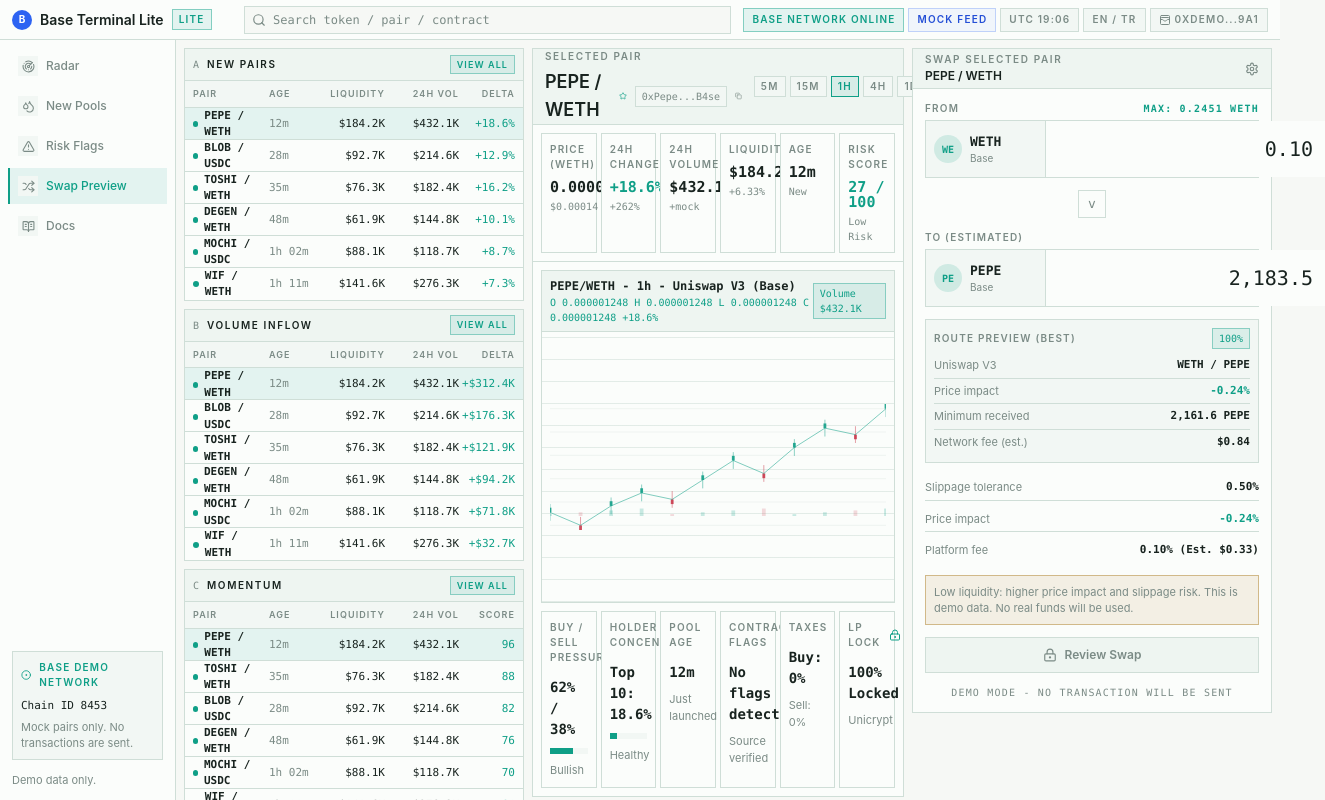
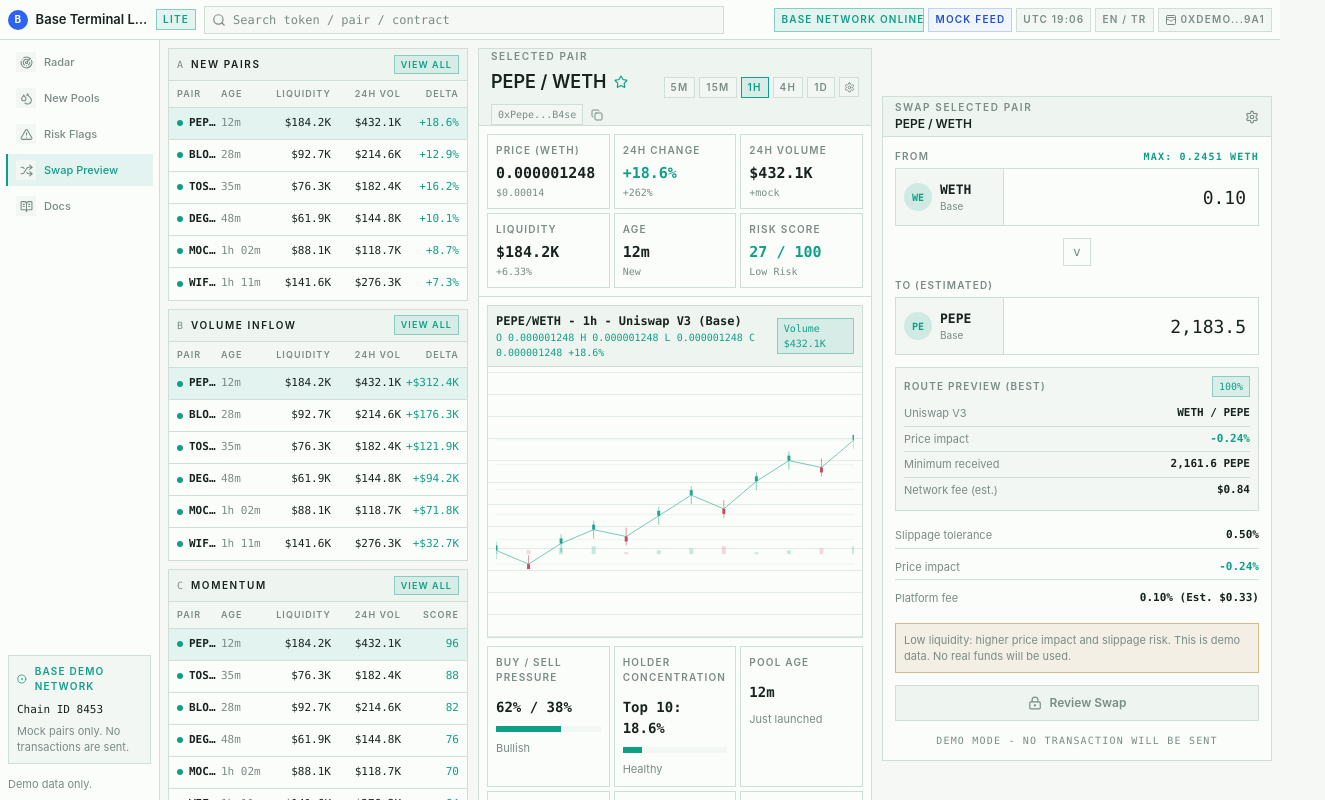
Before and after one commit to Edizemre1/base-market-terminal-lite, a Next.js app: page /swap in a window 1280 px wide. Shown: the top 800 px of the page, 1325 px wide, since content can reach past the window. Built offline with nearby package versions, Linux system fonts and the light colour scheme.

Commit message:
fix: polish terminal layout overflow

```diff
--- a/src/app/globals.css
+++ b/src/app/globals.css
@@ -42,11 +42,13 @@
 
 html {
   background: rgb(var(--color-bg));
+  overflow-x: hidden;
 }
 
 body {
   min-height: 100vh;
   margin: 0;
+  overflow-x: hidden;
   background: rgb(var(--color-bg));
   color: rgb(var(--color-text));
   font-family:
--- a/src/components/AppShell.tsx
+++ b/src/components/AppShell.tsx
@@ -27,14 +27,14 @@ export function AppShell({ children }: { children: ReactNode }) {
   const pathname = usePathname();
 
   return (
-    <div className="min-h-screen bg-base-black text-base-text">
+    <div className="min-h-screen overflow-x-hidden bg-base-black text-base-text">
       <header className="fixed left-0 right-0 top-0 z-50 h-10 border-b border-base-line bg-base-panel">
-        <div className="grid h-full grid-cols-[220px_minmax(260px,620px)_1fr] items-center gap-3 px-3">
-          <Link href="/" className="flex items-center gap-2">
+        <div className="grid h-full grid-cols-[minmax(164px,188px)_minmax(220px,520px)_minmax(0,1fr)] items-center gap-2 px-2">
+          <Link href="/" className="flex min-w-0 items-center gap-2">
             <span className="grid h-5 w-5 place-items-center rounded-full bg-base-blue text-[10px] font-bold text-white">
               B
             </span>
-            <span className="text-[14px] font-semibold text-base-text">
+            <span className="truncate text-[13px] font-semibold text-base-text">
               Base Terminal Lite
             </span>
             <span className="border border-base-mint/45 bg-base-mint/10 px-1.5 py-0.5 text-[10px] font-semibold uppercase tracking-[0.12em] text-base-mint">
@@ -56,7 +56,7 @@ export function AppShell({ children }: { children: ReactNode }) {
             />
           </label>
 
-          <div className="flex items-center justify-end gap-1 text-[10px] font-semibold uppercase tracking-[0.12em]">
+          <div className="flex min-w-0 items-center justify-end gap-1 overflow-hidden text-[10px] font-semibold uppercase tracking-[0.12em]">
             <TopChip label="Base Network Online" tone="mint" />
             <TopChip label="Mock Feed" tone="blue" />
             <TopChip label="UTC 19:06" />
@@ -66,8 +66,8 @@ export function AppShell({ children }: { children: ReactNode }) {
         </div>
       </header>
 
-      <aside className="fixed bottom-0 left-0 top-10 z-40 hidden w-[176px] border-r border-base-line bg-base-panel md:flex md:flex-col">
-        <nav className="space-y-1 p-2" aria-label="Base terminal">
+      <aside className="fixed bottom-0 left-0 top-10 z-40 hidden w-[160px] border-r border-base-line bg-base-panel md:flex md:flex-col">
+        <nav className="space-y-1 p-1.5" aria-label="Base terminal">
           {navItems.map((item) => {
             const Icon = item.icon;
             const active = item.active === "/" ? pathname === "/" : pathname === item.active;
@@ -77,22 +77,22 @@ export function AppShell({ children }: { children: ReactNode }) {
                 key={item.label}
                 href={item.href}
                 className={cx(
-                  "flex h-9 items-center gap-2 border-l-2 px-2 text-[12px] font-medium",
+                  "flex h-8 items-center gap-2 border-l-2 px-2 text-[11px] font-medium",
                   active
                     ? "border-base-mint bg-base-mint/10 text-base-mint"
                     : "border-transparent text-base-muted hover:border-base-line hover:bg-base-elevated hover:text-base-text"
                 )}
               >
-                <span className="grid h-5 w-5 place-items-center bg-base-elevated text-base-muted">
+                <span className="grid h-5 w-5 shrink-0 place-items-center bg-base-elevated text-base-muted">
                   <Icon size={13} aria-hidden="true" />
                 </span>
-                {item.label}
+                <span className="truncate">{item.label}</span>
               </Link>
             );
           })}
         </nav>
 
-        <div className="mt-auto p-3">
+        <div className="mt-auto p-2">
           <div className="border border-base-line bg-base-elevated p-2">
             <div className="mb-2 flex items-center gap-2 text-[10px] font-semibold uppercase tracking-[0.12em] text-base-mint">
               <CircleDot size={12} aria-hidden="true" />
@@ -107,7 +107,7 @@ export function AppShell({ children }: { children: ReactNode }) {
         </div>
       </aside>
 
-      <div className="pt-10 md:pl-[176px]">{children}</div>
+      <div className="min-w-0 pt-10 md:pl-[160px]">{children}</div>
     </div>
   );
 }
@@ -130,7 +130,7 @@ function TopChip({
   return (
     <span
       className={cx(
-        "hidden h-6 items-center gap-1 whitespace-nowrap border px-2 sm:inline-flex",
+        "hidden h-6 min-w-0 max-w-[150px] items-center gap-1 whitespace-nowrap border px-1.5 lg:inline-flex",
         toneClassName[tone]
       )}
     >
--- a/src/components/BaseTerminal.tsx
+++ b/src/components/BaseTerminal.tsx
@@ -37,9 +37,9 @@ export function BaseTerminal() {
   }, [cleanAmount, selectedPair]);
 
   return (
-    <main className="min-h-[calc(100vh-40px)] bg-base-black p-2">
-      <section className="grid min-h-[610px] gap-2 xl:grid-cols-[340px_minmax(0,1fr)_360px]">
-        <aside className="space-y-2">
+    <main className="min-h-[calc(100vh-40px)] w-full overflow-x-hidden bg-base-black p-2">
+      <section className="grid min-h-[610px] min-w-0 grid-cols-1 gap-2.5 xl:grid-cols-[300px_minmax(0,1fr)_390px] 2xl:grid-cols-[320px_minmax(0,1fr)_410px]">
+        <aside className="min-w-0 space-y-2">
           <OpportunityFeed
             id="new-pairs"
             title="New Pairs"
@@ -67,7 +67,7 @@ export function BaseTerminal() {
           />
         </aside>
 
-        <section className="space-y-2">
+        <section className="min-w-0 space-y-2">
           <SelectedPairPanel pair={selectedPair} />
           <PairDetailTabs
             pair={selectedPair}
@@ -117,7 +117,7 @@ function OpportunityFeed({
           View all
         </span>
       </div>
-      <div className="grid grid-cols-[1fr_44px_72px_74px_56px] border-b border-base-line bg-base-elevated px-2 py-1.5 text-[9px] font-semibold uppercase tracking-[0.12em] text-base-muted">
+      <div className="grid grid-cols-[minmax(0,1fr)_42px_68px_70px_58px] border-b border-base-line bg-base-elevated px-2 py-1.5 text-[9px] font-semibold uppercase tracking-[0.12em] text-base-muted">
         <span>Pair</span>
         <span>Age</span>
         <span className="text-right">Liquidity</span>
@@ -131,13 +131,13 @@ function OpportunityFeed({
             type="button"
             onClick={() => onSelect(pair.id)}
             className={cx(
-              "grid h-8 w-full grid-cols-[1fr_44px_72px_74px_56px] items-center border-b border-base-line px-2 text-left text-[11px] last:border-b-0 hover:bg-base-mint/5",
+              "grid h-8 w-full grid-cols-[minmax(0,1fr)_42px_68px_70px_58px] items-center border-b border-base-line px-2 text-left text-[11px] last:border-b-0 hover:bg-base-mint/5",
               selectedPairId === pair.id && "bg-base-mint/10"
             )}
           >
-            <span className="flex items-center gap-1.5 font-mono font-semibold text-base-text">
-              <span className="h-1.5 w-1.5 rounded-full bg-base-mint" />
-              {pair.pair}
+            <span className="flex min-w-0 items-center gap-1.5 font-mono font-semibold text-base-text">
+              <span className="h-1.5 w-1.5 shrink-0 rounded-full bg-base-mint" />
+              <span className="truncate">{pair.pair}</span>
             </span>
             <span className="font-mono text-base-muted">{pair.age}</span>
             <span className="text-right font-mono text-base-text">
@@ -169,20 +169,20 @@ function SelectedPairPanel({ pair }: { pair: BasePair }) {
   return (
     <section className="border border-base-line bg-base-panel">
       <div className="flex min-h-10 items-center justify-between gap-3 border-b border-base-line bg-base-raised px-3">
-        <div>
+        <div className="min-w-0">
           <p className="text-[10px] font-semibold uppercase tracking-[0.16em] text-base-muted">
             Selected pair
           </p>
-          <div className="mt-1 flex items-center gap-2">
-            <h1 className="text-lg font-semibold text-base-text">{pair.pair}</h1>
-            <Star size={14} className="text-base-mint" aria-hidden="true" />
-            <span className="border border-base-line bg-base-elevated px-1.5 py-0.5 font-mono text-[10px] text-base-muted">
+          <div className="mt-1 flex min-w-0 flex-wrap items-center gap-2">
+            <h1 className="truncate text-lg font-semibold text-base-text">{pair.pair}</h1>
+            <Star size={14} className="shrink-0 text-base-mint" aria-hidden="true" />
+            <span className="max-w-[150px] truncate border border-base-line bg-base-elevated px-1.5 py-0.5 font-mono text-[10px] text-base-muted">
               {pair.address}
             </span>
-            <Copy size={12} className="text-base-muted" aria-hidden="true" />
+            <Copy size={12} className="shrink-0 text-base-muted" aria-hidden="true" />
           </div>
         </div>
-        <div className="hidden items-center gap-1 text-[10px] font-semibold uppercase tracking-[0.12em] text-base-muted md:flex">
+        <div className="hidden shrink-0 items-center gap-1 text-[10px] font-semibold uppercase tracking-[0.12em] text-base-muted md:flex">
           {["5m", "15m", "1h", "4h", "1d"].map((period) => (
             <span
               key={period}
@@ -202,7 +202,7 @@ function SelectedPairPanel({ pair }: { pair: BasePair }) {
         </div>
       </div>
 
-      <div className="grid gap-1 border-b border-base-line p-2 md:grid-cols-6">
+      <div className="grid gap-1 border-b border-base-line p-2 sm:grid-cols-2 lg:grid-cols-3 2xl:grid-cols-6">
         <Metric label={`Price (${pair.quoteToken})`} value={pair.price} detail={pair.priceUsd} />
         <Metric
           label="24h change"
@@ -218,7 +218,7 @@ function SelectedPairPanel({ pair }: { pair: BasePair }) {
 
       <div className="p-2">
         <MockChart pair={pair} />
-        <div className="mt-2 grid gap-1 md:grid-cols-6">
+        <div className="mt-2 grid gap-1 sm:grid-cols-2 lg:grid-cols-3 2xl:grid-cols-6">
           <MiniModule
             label="Buy / Sell Pressure"
             value={`${pair.pressure.buy}% / ${pair.pressure.sell}%`}
@@ -317,7 +317,7 @@ function MockChart({ pair }: { pair: BasePair }) {
           Volume {formatCompactCurrency(pair.volume24h)}
         </span>
       </div>
-      <svg viewBox={`0 0 ${width} ${height}`} className="h-[270px] w-full p-2" aria-hidden="true">
+      <svg viewBox={`0 0 ${width} ${height}`} className="h-[270px] w-full max-w-full p-2" aria-hidden="true">
         {Array.from({ length: 6 }).map((_, index) => (
           <line
             key={`h-${index}`}
@@ -414,7 +414,7 @@ function SwapTicket({
   estimatedOutput: number;
 }) {
   return (
-    <aside className="sticky top-12 self-start border border-base-line bg-base-panel">
+    <aside className="sticky top-12 min-w-0 self-start border border-base-line bg-base-panel">
       <div className="flex min-h-10 items-center justify-between border-b border-base-line bg-base-raised px-3">
         <div>
           <p className="text-[10px] font-semibold uppercase tracking-[0.16em] text-base-muted">
@@ -515,13 +515,13 @@ function TokenBox({
         <span>{label}</span>
         {rightLabel ? <span className="font-mono text-base-mint">{rightLabel}</span> : null}
       </div>
-      <div className="grid grid-cols-[120px_1fr] border border-base-line bg-base-panel">
-        <div className="flex items-center gap-2 border-r border-base-line bg-base-elevated px-2 py-2">
+      <div className="grid min-w-0 grid-cols-[108px_minmax(0,1fr)] border border-base-line bg-base-panel 2xl:grid-cols-[120px_minmax(0,1fr)]">
+        <div className="flex min-w-0 items-center gap-2 border-r border-base-line bg-base-elevated px-2 py-2">
           <span className="grid h-7 w-7 place-items-center rounded-full bg-base-mint/15 font-mono text-[10px] font-semibold text-base-mint">
             {token.slice(0, 2)}
           </span>
-          <div>
-            <p className="font-mono text-[13px] font-semibold text-base-text">{token}</p>
+          <div className="min-w-0">
+            <p className="truncate font-mono text-[13px] font-semibold text-base-text">{token}</p>
             <p className="text-[10px] text-base-muted">{sublabel}</p>
           </div>
         </div>
@@ -530,7 +530,7 @@ function TokenBox({
           readOnly={readOnly}
           inputMode="decimal"
           onChange={(event) => onValueChange?.(event.target.value)}
-          className="h-14 bg-base-panel px-3 text-right font-mono text-[20px] text-base-text outline-none"
+          className="h-14 min-w-0 bg-base-panel px-3 text-right font-mono text-[18px] text-base-text outline-none 2xl:text-[20px]"
         />
       </div>
     </label>
@@ -547,11 +547,11 @@ function RouteRow({
   tone?: "default" | "mint";
 }) {
   return (
-    <div className="flex items-center justify-between gap-2 border-b border-base-line py-1 last:border-b-0">
-      <span className="text-[11px] text-base-muted">{label}</span>
+    <div className="flex min-w-0 items-start justify-between gap-2 border-b border-base-line py-1 last:border-b-0">
+      <span className="min-w-0 text-[11px] text-base-muted">{label}</span>
       <span
         className={cx(
-          "font-mono text-[11px] font-semibold",
+          "max-w-[62%] break-words text-right font-mono text-[11px] font-semibold leading-4",
           tone === "mint" ? "text-base-mint" : "text-base-text"
         )}
       >
@@ -572,14 +572,14 @@ function PairDetailTabs({
 }) {
   return (
     <section id="risk" className="border border-base-line bg-base-panel">
-      <div className="flex h-9 items-center border-b border-base-line bg-base-raised">
+      <div className="grid h-9 grid-cols-4 border-b border-base-line bg-base-raised">
         {tabs.map((tab) => (
           <button
             key={tab.id}
             type="button"
             onClick={() => onTabChange(tab.id)}
             className={cx(
-              "h-full min-w-28 border-r border-base-line px-3 text-[11px] font-semibold uppercase tracking-[0.14em]",
+              "h-full min-w-0 border-r border-base-line px-2 text-[11px] font-semibold uppercase tracking-[0.14em] last:border-r-0",
               activeTab === tab.id
                 ? "bg-base-panel text-base-mint"
                 : "text-base-muted hover:text-base-text"
```
